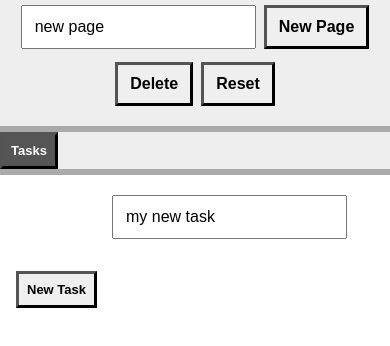
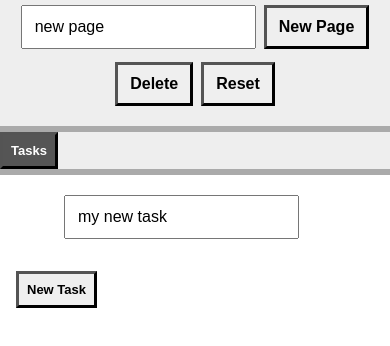
Before and after one commit to wolfepackharry/Checklist, a website: page index.html in a window 390 px wide. Drawn offline with Linux system fonts and the light colour scheme.

Commit message:
+ChangingLayoutForPhoneDimension

```diff
--- a/styles.css
+++ b/styles.css
@@ -97,7 +97,7 @@ button{
   margin-top: 0.3rem;
 }
 #TaskInput{
-  margin-left: 6rem;
+  margin-left: 3rem;
 }
 .selected {
     background-color: #555;
```
